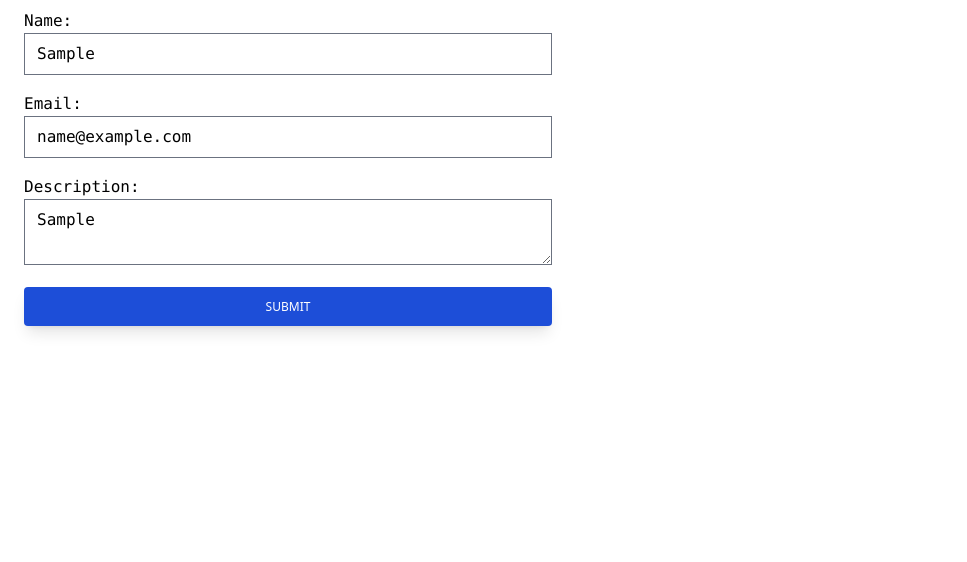
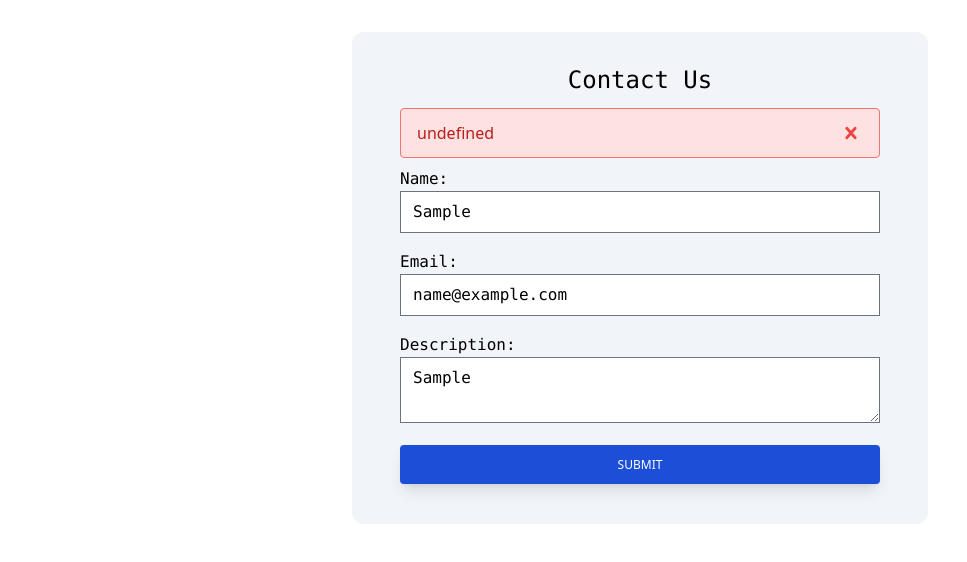
Before and after one commit to kc98/WCTT-CONTACTFORM-YEAPKHORCHIN, a Svelte app in the folder frontend/: page / in a window 1280 px wide. Both pictures are taken after typing "Sample", "name@example.com", "Sample" into the empty fields and a click on the button "SUBMIT". Shown: the top 562 px of the page, without its empty margins (0-967 px from the left). Built offline with nearby package versions, Linux system fonts and the light colour scheme; no server answers.

Commit message:
Create onSubmit function on form

```diff
--- a/frontend/package.json
+++ b/frontend/package.json
@@ -23,6 +23,7 @@
     "tailwindcss": "^3.1.6"
   },
   "dependencies": {
+    "axios": "^0.27.2",
     "sirv-cli": "^2.0.0"
   }
 }
--- a/frontend/src/App.svelte
+++ b/frontend/src/App.svelte
@@ -1,19 +1,50 @@
 <script>
-	import TextInput from "./components/TextInput.svelte";
-	import TextArea from "./components/TextArea.svelte";
+	import TextInput from "./components/Inputs/TextInput.svelte";
+	import EmailInput from "./components/Inputs/EmailInput.svelte";
+	import TextArea from "./components/Inputs/TextArea.svelte";
+	import ErrorAlert from "./components/Alerts/ErrorAlert.svelte";
+	import Axios from "axios";
+
+	let name, email, description, message, errorAlert = false;
+
+	const onSubmit = async () => {
+		console.log(name,email,description);
+		errorAlert = !errorAlert;
+		let result =  Axios.post(
+            'http://localhost:8080/form',
+            {name: name, email: email, description: description},
+            {
+                headers: {
+					'Content-Type': 'application/json',
+                    Accept: "application/json",
+                },
+            }
+        );
+
+		console.log(result);
+	};
 </script>
 
 <main>
-	<div class="container mx max-w-xl px-6">
-		<TextInput inputName="name" inputType="text"/>
-		<TextInput inputName="email" inputType="email"/>
-		<TextArea inputName="description"/>
-		<button type="button" class="inline-block my-2 px-6 py-3 w-full bg-blue-600 text-white font-medium text-xs leading-tight uppercase rounded shadow-md hover:bg-blue-700 hover:shadow-lg focus:bg-blue-700 focus:shadow-lg focus:outline-none focus:ring-0 active:bg-blue-800 active:shadow-lg transition duration-150 ease-in-out">Submit</button>
+	<div class="container mx-auto max-w-xl px-12 py-8 my-8 rounded-xl bg-slate-100">
+		<h1 class="font-mono pb-3 text-center">Contact Us</h1>
+		<form class="contactForm" on:submit|preventDefault={onSubmit} id="contactForm">
+			<ErrorAlert message={message} visible={errorAlert} />
+			<TextInput inputName="name" bind:value={name}/>
+			<EmailInput inputName="email" bind:value={email}/>
+			<TextArea inputName="description" bind:value={description}/>
+			<button type="submit" id="submitButton" class="inline-block my-2 px-6 py-3 w-full bg-blue-600 text-white font-medium text-xs leading-tight uppercase rounded shadow-md hover:bg-blue-700 hover:shadow-lg focus:bg-blue-700 focus:shadow-lg focus:outline-none focus:ring-0 active:bg-blue-800 active:shadow-lg transition duration-150 ease-in-out">Submit</button>
+		</form>
 	</div>
 </main>
 
 <style lang="postcss" global>
 	@tailwind base;
+	@layer base {
+		h1 {
+			@apply text-2xl;
+		}
+	}
 	@tailwind components;
 	@tailwind utilities;
 </style>
--- /dev/null
+++ b/frontend/src/components/Alerts/ErrorAlert.svelte
@@ -0,0 +1,19 @@
+<script>
+    export let message, visible = false;
+
+    function closeAlert() {
+        visible = !visible;
+    }
+</script>
+
+{#if visible}
+<div class="bg-red-100 border border-red-400 text-red-700 px-4 py-3 rounded relative" role="alert">
+  <span class="block sm:inline">{message}</span>
+  <span class="absolute top-0 bottom-0 right-0 px-4 py-3">
+    <svg class="fill-current h-6 w-6 text-red-500" role="button" on:click="{closeAlert}" xmlns="http://www.w3.org/2000/svg" viewBox="0 0 20 20">
+        <title>Close</title>
+        <path d="M14.348 14.849a1.2 1.2 0 0 1-1.697 0L10 11.819l-2.651 3.029a1.2 1.2 0 1 1-1.697-1.697l2.758-3.15-2.759-3.152a1.2 1.2 0 1 1 1.697-1.697L10 8.183l2.651-3.031a1.2 1.2 0 1 1 1.697 1.697l-2.758 3.152 2.758 3.15a1.2 1.2 0 0 1 0 1.698z"/>
+    </svg>
+  </span>
+</div>
+{/if}
--- /dev/null
+++ b/frontend/src/components/Inputs/EmailInput.svelte
@@ -0,0 +1,8 @@
+<script>
+    export let inputName, value;
+</script>
+
+<div class="py-2">
+    <label class="font-mono w-full" for={inputName}>{inputName.charAt(0).toUpperCase() + inputName.slice(1)}: </label>
+    <input class="font-mono w-full" type="email" name={inputName} bind:value={value} required/>
+</div>
--- a/frontend/src/components/TextArea.svelte
+++ b/frontend/src/components/Inputs/TextArea.svelte
@@ -1,8 +1,8 @@
 <script>
-    export let inputName;
+    export let inputName, value;
 </script>
 
 <div class="py-2">
     <label class="font-mono w-full" for={inputName}>{inputName.charAt(0).toUpperCase() + inputName.slice(1)}: </label>
-    <textarea class="font-mono w-full" name={inputName}/>
+    <textarea class="font-mono w-full" name={inputName} bind:value={value} required/>
 </div>
--- a/frontend/src/components/TextInput.svelte
+++ b/frontend/src/components/Inputs/TextInput.svelte
@@ -1,8 +1,8 @@
 <script>
-    export let inputName, inputType;
+    export let inputName, value;
 </script>
 
 <div class="py-2">
     <label class="font-mono w-full" for={inputName}>{inputName.charAt(0).toUpperCase() + inputName.slice(1)}: </label>
-    <input class="font-mono w-full" type={inputType} name={inputName}/>
+    <input class="font-mono w-full" type="text" name={inputName} bind:value={value} required/>
 </div>
```
Also changed, not shown: 1 other file (tests, documents, lock files or other folders).
